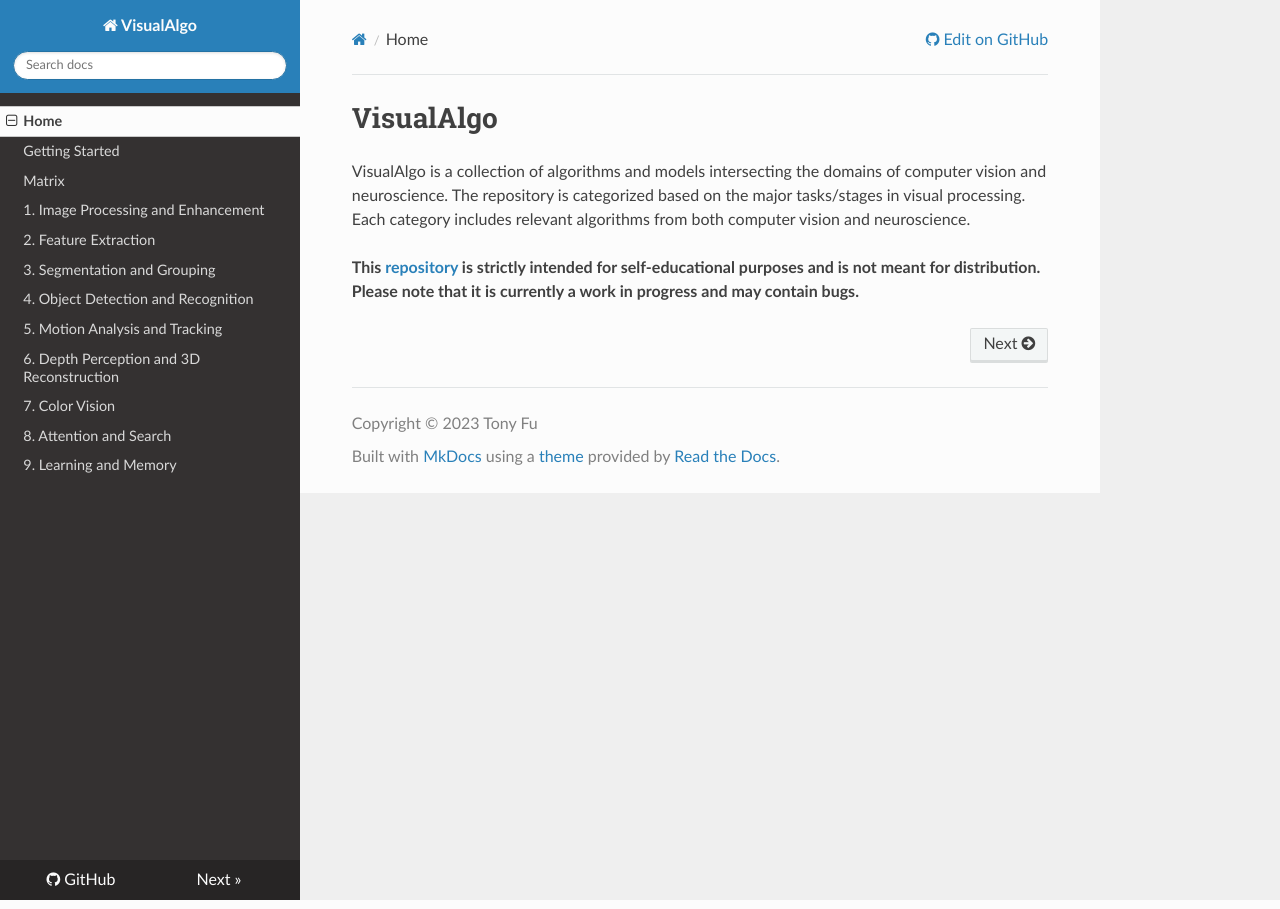
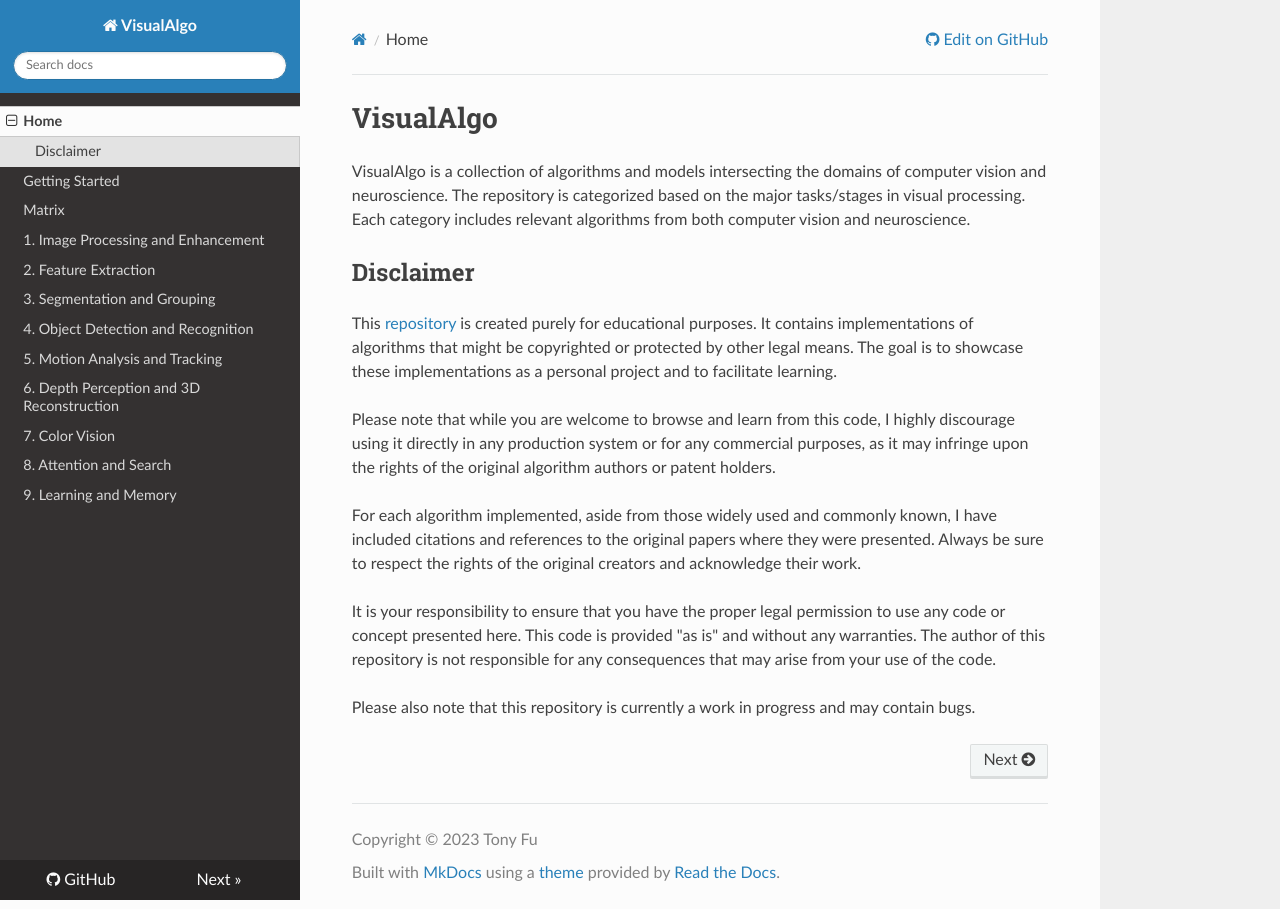
Before and after one commit to tonyfu97/VisualAlgo, an MkDocs documentation site: the page built from docs/index.md, in a window 1280 px wide. Built offline with MkDocs 1.6.1, drawn with Linux system fonts in a browser that asks for light colours; nearby versions of some CDN libraries.

Commit message:
Add disclaimer

```diff
--- a/docs/index.md
+++ b/docs/index.md
@@ -2,4 +2,14 @@
 
 VisualAlgo is a collection of algorithms and models intersecting the domains of computer vision and neuroscience. The repository is categorized based on the major tasks/stages in visual processing. Each category includes relevant algorithms from both computer vision and neuroscience.
 
-**This [repository](https://github.com/tonyfu97/VisualAlgo/) is strictly intended for self-educational purposes and is not meant for distribution. Please note that it is currently a work in progress and may contain bugs.**
+## Disclaimer
+
+This [repository](https://github.com/tonyfu97/VisualAlgo/) is created purely for educational purposes. It contains implementations of algorithms that might be copyrighted or protected by other legal means. The goal is to showcase these implementations as a personal project and to facilitate learning.
+
+Please note that while you are welcome to browse and learn from this code, I highly discourage using it directly in any production system or for any commercial purposes, as it may infringe upon the rights of the original algorithm authors or patent holders.
+
+For each algorithm implemented, aside from those widely used and commonly known, I have included citations and references to the original papers where they were presented. Always be sure to respect the rights of the original creators and acknowledge their work.
+
+It is your responsibility to ensure that you have the proper legal permission to use any code or concept presented here. This code is provided "as is" and without any warranties. The author of this repository is not responsible for any consequences that may arise from your use of the code.
+
+Please also note that this repository is currently a work in progress and may contain bugs.
```
Also changed, not shown: README.md (+12 -2 lines), 3 other files.
